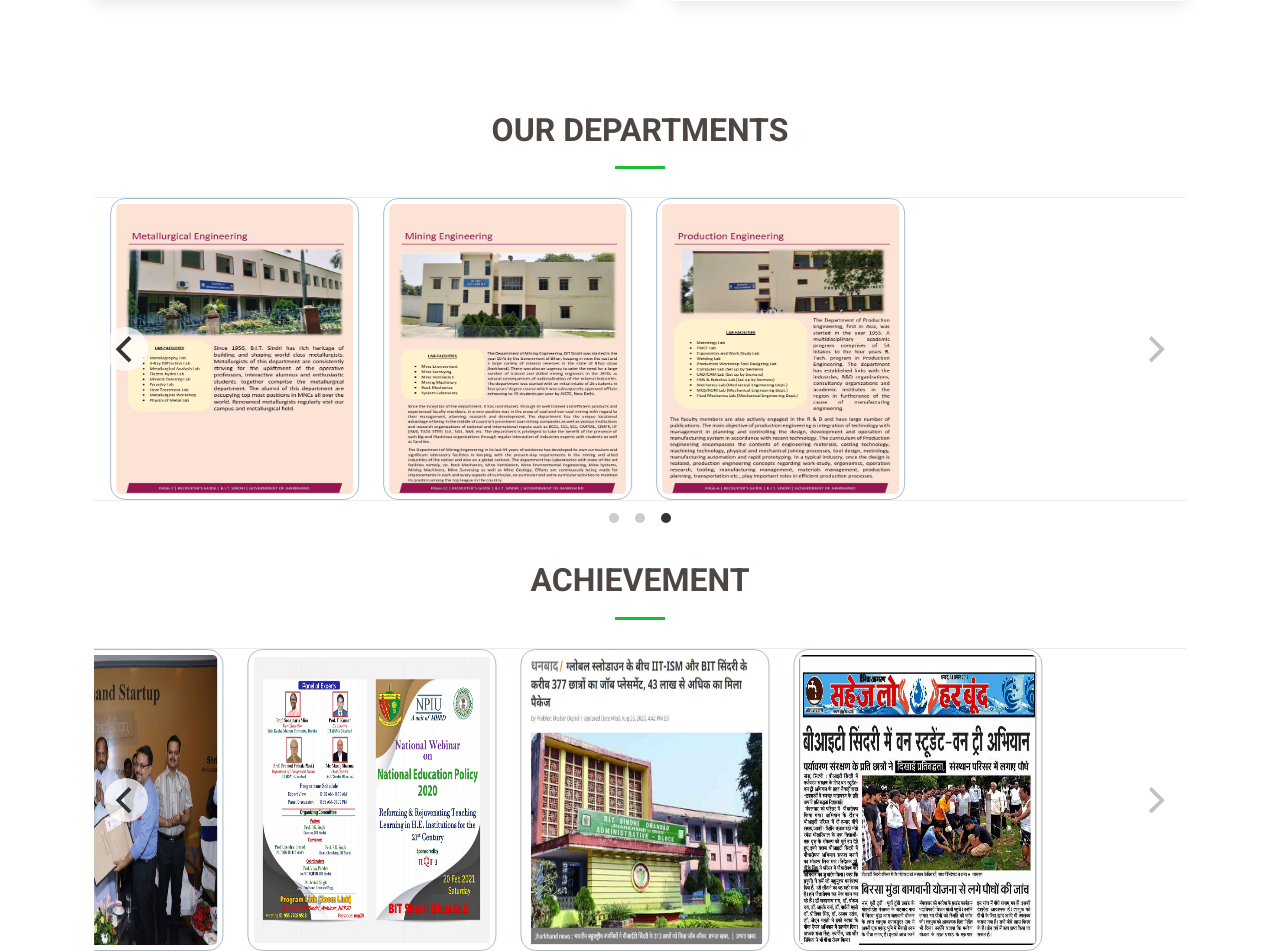
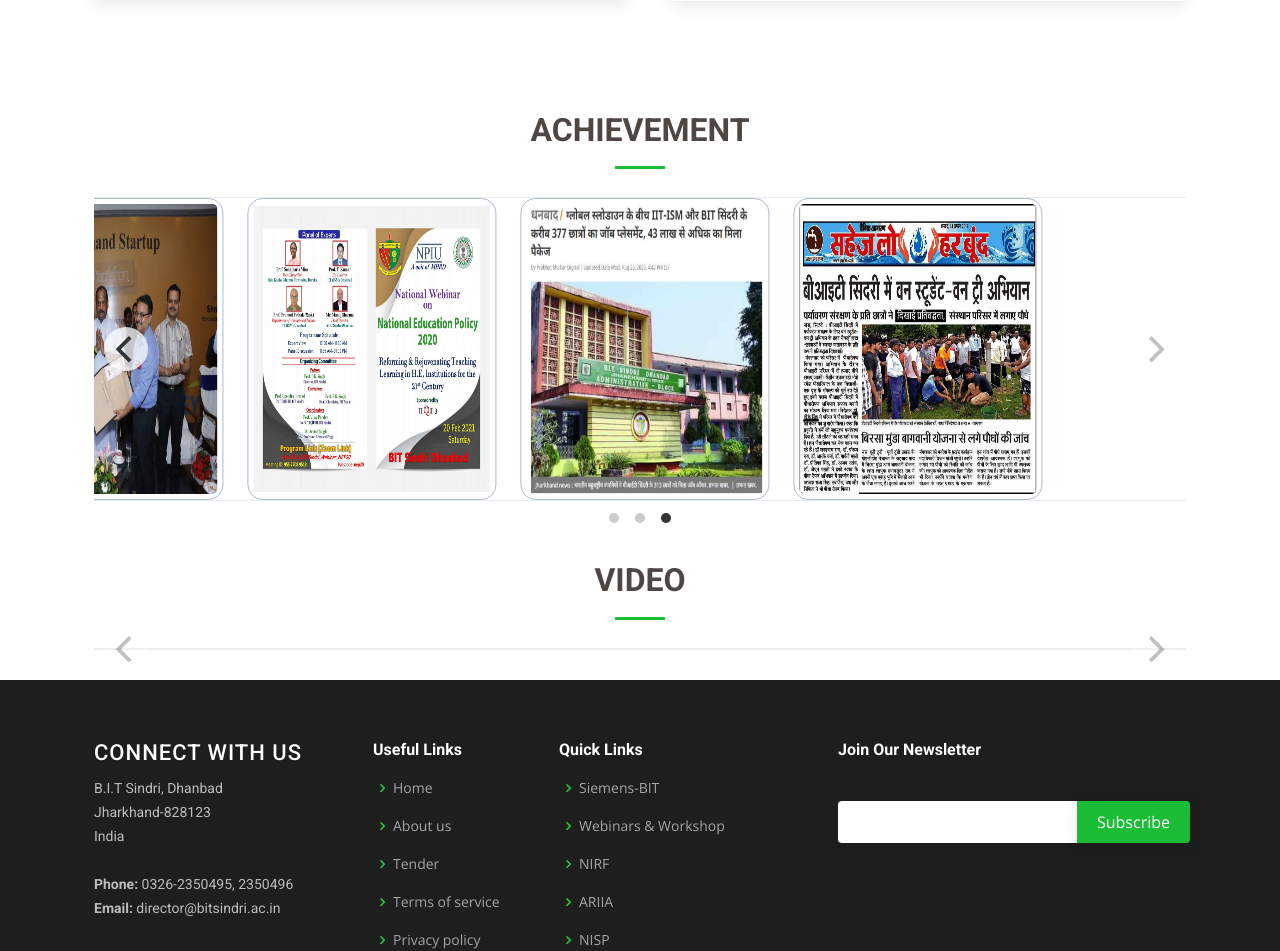
Before and after one commit to MandalG360/bitsindri, a PHP site: page /bitsindri/ in a window 1280 px wide. Shown: the part 1603-2554 px from the top of the page. Run offline with PHP 8.4, Linux system fonts and the light colour scheme; data comes from the database, SQL or seed files in the repository; data that the repository does not hold is empty; some libraries are stand-ins or nearby versions.

Commit message:
add videos

```diff
--- a/admin/header_admin.php
+++ b/admin/header_admin.php
@@ -67,6 +67,7 @@ include_once('connect_db.php');
                                     <a class="nav-link" href="slider.php">Slider Images</a>
                                     <a class="nav-link" href="achievement.php">Achievement Images</a>
                                     <a class="nav-link" href="gallery.php">Gallery Images</a>
+                                    <a class="nav-link" href="videos.php">College Videos</a>
                                 </nav>
                             </div>
                             <a class="nav-link" href="teacher_contact.php"><div class="sb-nav-link-icon"><i class="fas fa-plus"></i></div>Teachers Contact </a>
--- a/index.php
+++ b/index.php
@@ -138,100 +138,7 @@
       </div>
     </section>
 
-    <section id="clients" class="clients">
-      <div class="container" data-aos="fade-up">
-
-        <div class="section-title">
-          <h2>Our Departments</h2>
-        </div>
-
-        <div class="row no-gutters clients-wrap clearfix carousel" data-aos="fade-up" data-flickity='{"autoPlay": true, "groupCells": true }'>
-
-          <div class="col-lg-3 col-md-4 col-6 carousel-cell">
-
-            <div class="department">
-              <a href="civil.php">
-              <img src="assets/img/dept/civil.jpg" class="img-fluid" alt="">
-            </a>
-            </div>
-          </div>
-
-          <div class="col-lg-3 col-md-4 col-6 carousel-cell">
-            <div class="department">
-              <a href="chemical.php">
-              <img src="assets/img/dept/chemical.jpg" class="img-fluid" alt="">
-            </a>
-            </div>
-          </div>
-
-          <div class="col-lg-3 col-md-4 col-6 carousel-cell">
-            <div class="department">
-              <a href="cse.php">
-              <img src="assets/img/dept/cse.jpg" class="img-fluid" alt="">
-              </a>
-            </div>
-          </div>
-
-          <div class="col-lg-3 col-md-4 col-6 carousel-cell">
-            <div class="department">
-              <a href="ece.php">
-              <img src="assets/img/dept/ece.jpg" class="img-fluid" alt="">
-            </a>
-            </div>
-          </div>
-           <div class="col-lg-3 col-md-4 col-6 carousel-cell">
-            <div class="department">
-              <a href="electrical.php">
-              <img src="assets/img/dept/electrical.jpg" class="img-fluid" alt="">
-            </a>
-            </div>
-          </div>
-           <div class="col-lg-3 col-md-4 col-6 carousel-cell">
-            <div class="department">
-              <a href="it.php">
-              <img src="assets/img/dept/it.jpg" class="img-fluid" alt="">
-            </a>
-            </div>
-          </div>
-           <div class="col-lg-3 col-md-4 col-6 carousel-cell">
-            <div class="department">
-              <a href="mach.php">
-              <img src="assets/img/dept/mach.jpg" class="img-fluid" alt="">
-            </a>
-            </div>
-          </div>
-           <div class="col-lg-3 col-md-4 col-6 carousel-cell">
-            <div class="department">
-              <a href="metal.php">
-              <img src="assets/img/dept/metal.jpg" class="img-fluid" alt="">
-            </a>
-            </div>
-          </div>
-           <div class="col-lg-3 col-md-4 col-6 carousel-cell">
-            <div class="department">
-              <a href="mining.php">
-              <img src="assets/img/dept/mining.jpg" class="img-fluid" alt="">
-            </a>
-            </div>
-          </div>
-          <div class="col-lg-3 col-md-4 col-6 carousel-cell">
-            <div class="department">
-              <a href="production.php">
-              <img src="assets/img/dept/production.jpg" class="img-fluid" alt="">
-            </a>
-            </div>
-          </div>
-
-        </div>
-
-      </div>
-    </section>
-
-    <!-- ======= Services Section ======= -->
-
-
-
-    <!-- ======= Our Clients Section ======= -->
+ <!-- ======= Our Clients Section ======= -->
     <section id="clients" class="clients">
       <div class="container" data-aos="fade-up">
 
@@ -255,4 +162,34 @@
     </section><!-- End Our Clients Section -->
 
 
+    <!-- ======= Our Video Clip Section ======= -->
+    <section id="clients" class="clients">
+      <div class="container" data-aos="fade-up">
+
+        <div class="section-title">
+          <h2>Video</h2>
+        </div>
+        <div class="row no-gutters clients-wrap clearfix carousel" data-aos="fade-up" data-flickity='{"autoPlay": true, "groupCells": true }'>
+          <?php
+            $query = mysqli_query($conn, "SELECT * FROM video");
+            while(@$row = mysqli_fetch_array($query)){
+              $link = $row['link'];
+          ?>
+
+
+  <video autoplay muted loop playsinline preload="metadata" width="200" height="auto">
+    <source src="<?php echo $link; ?>" type="video/mp4">
+  </video>
+            <!--div class="col-lg-3 col-md-4 col-6 carousel-cell">
+              <div class="achievement">
+
+              </div>
+            </div-->
+
+          <?php } ?>
+        </div>
+      </div>
+    </section><!-- End Our Video Clip Section -->
+
+
   <?php include_once('footer.php'); ?>
```
Also changed, not shown: admin/delete_video.php (added, +19 -0 lines), admin/videos.php (added, +116 -0 lines), assets/img/slider/01032021175126.jpg (deleted).
